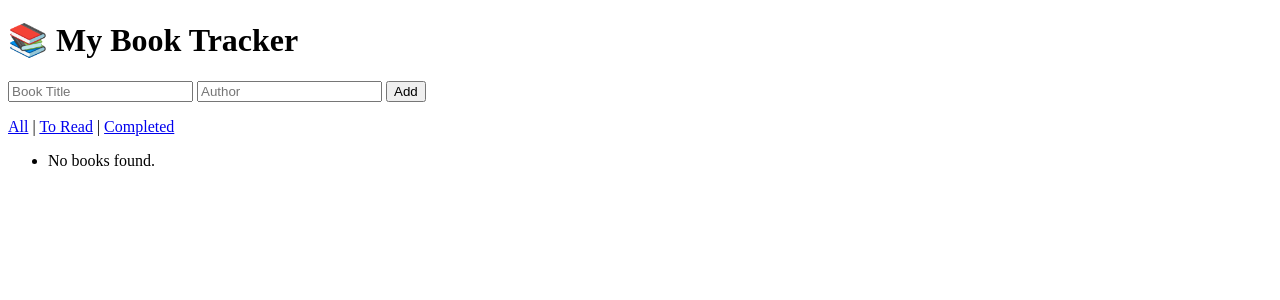
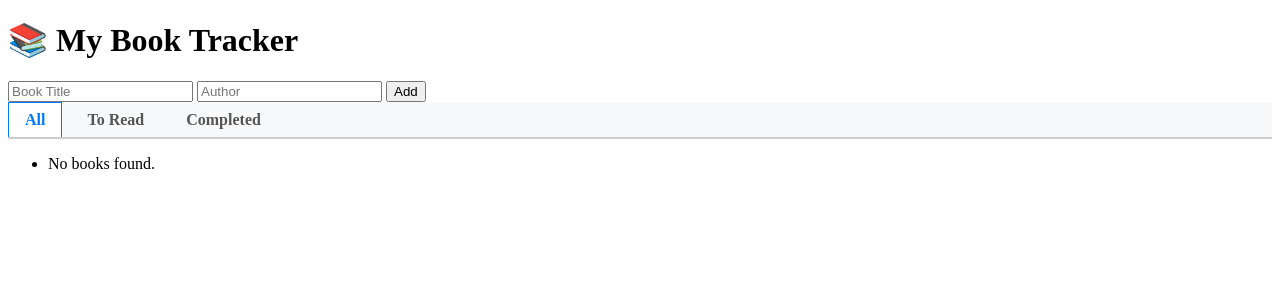
Before and after one commit to stanK-user/Book_Tracker, a Flask app: page / in a window 1280 px wide. Shown: the top 300 px of the page. Run offline with Flask 3, Linux system fonts and the light colour scheme.

Commit message:
added visual mark for completed and restructured tabs

```diff
--- a/web_app/templates/index.html
+++ b/web_app/templates/index.html
@@ -13,18 +13,56 @@
     <button type="submit">Add</button>
   </form>
 
-  <p>
-    <a href="{{ url_for('index') }}">All</a> |
-    <a href="{{ url_for('index', filter='to_read') }}">To Read</a> |
-    <a href="{{ url_for('index', filter='completed') }}">Completed</a>
-  </p>
+<style>
+  /* Tabs container */
+  .tabs {
+    display: flex;
+    border-bottom: 2px solid #ccc;
+    margin-bottom: 1rem;
+    background: #f8f9fa;
+  }
+
+  /* Each tab */
+  .tab {
+    padding: 0.5rem 1rem;
+    cursor: pointer;
+    border: 1px solid transparent;
+    border-bottom: none;
+    margin-right: 0.5rem;
+    font-weight: bold;
+    color: #555;
+    text-decoration: none;
+  }
+
+  /* Active tab style */
+  .tab.active {
+    border-color: #007bff #007bff white;
+    color: #007bff;
+    background: white;
+  }
+
+  /* Hover effect */
+  .tab:hover {
+    color: #0056b3;
+  }
+</style>
+
+<div class="tabs">
+  <a href="{{ url_for('index') }}" class="tab {% if not filter %}active{% endif %}">All</a>
+  <a href="{{ url_for('index', filter='to_read') }}" class="tab {% if filter == 'to_read' %}active{% endif %}">To Read</a>
+  <a href="{{ url_for('index', filter='completed') }}" class="tab {% if filter == 'completed' %}active{% endif %}">Completed</a>
+</div>
+
 
 <ul>
   {% if books %}
     {% for book in books %}
       <li>
+        {% if book.completed %}
+          <span style="color: green;">✅</span>
           <strong>{{ book.title }}</strong> by {{ book.author }}
-          {% if not book.completed %}
+        {% else %}
+          <strong>{{ book.title }}</strong> by {{ book.author }}
           [<a href="{{ url_for('mark_completed', title=book.title, author=book.author) }}">Mark as Completed</a>]
         {% endif %}
         [<a href="{{ url_for('remove', title=book.title, author=book.author) }}">Remove</a>]
@@ -34,5 +72,3 @@
     <li>No books found.</li>
   {% endif %}
 </ul>
-</body>
-</html>
```
Lines whose indentation alone changed are shown as unchanged.
